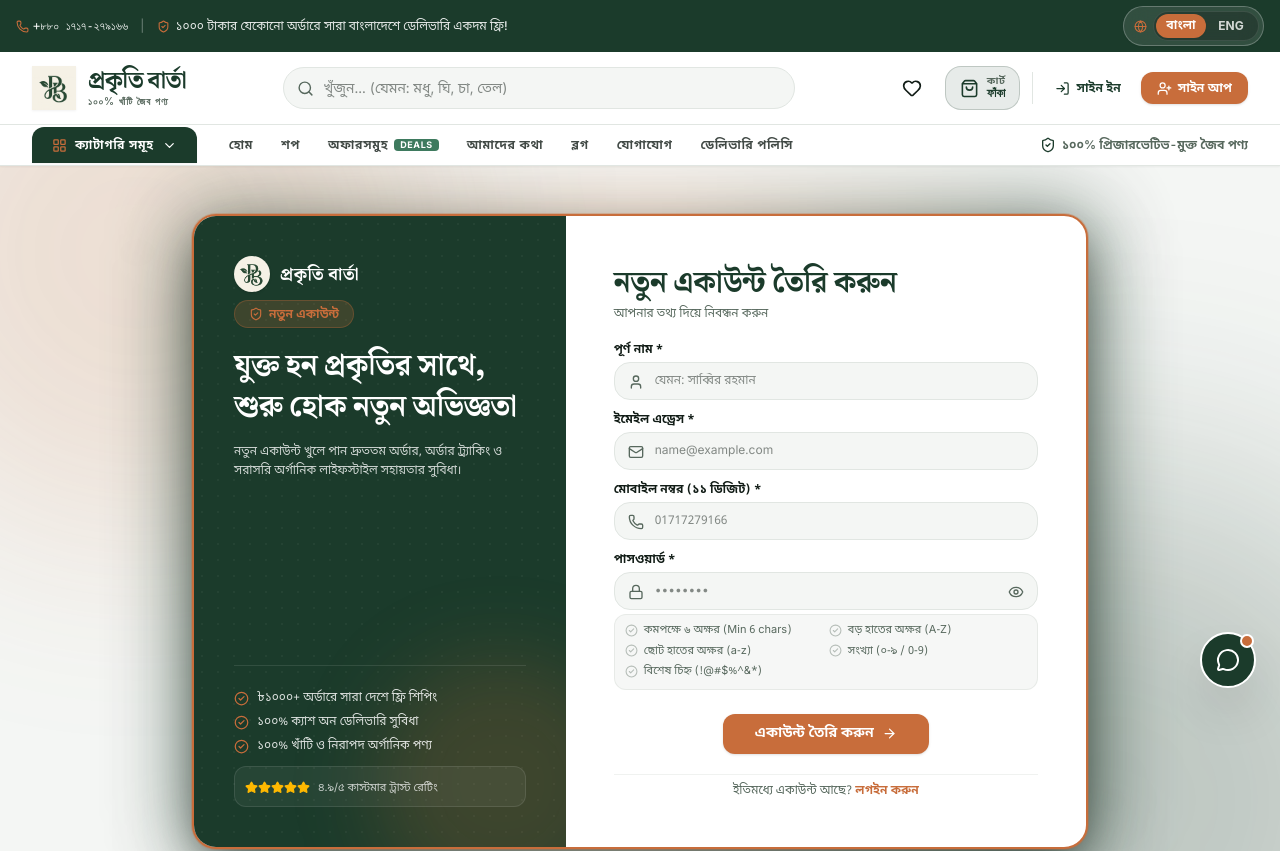
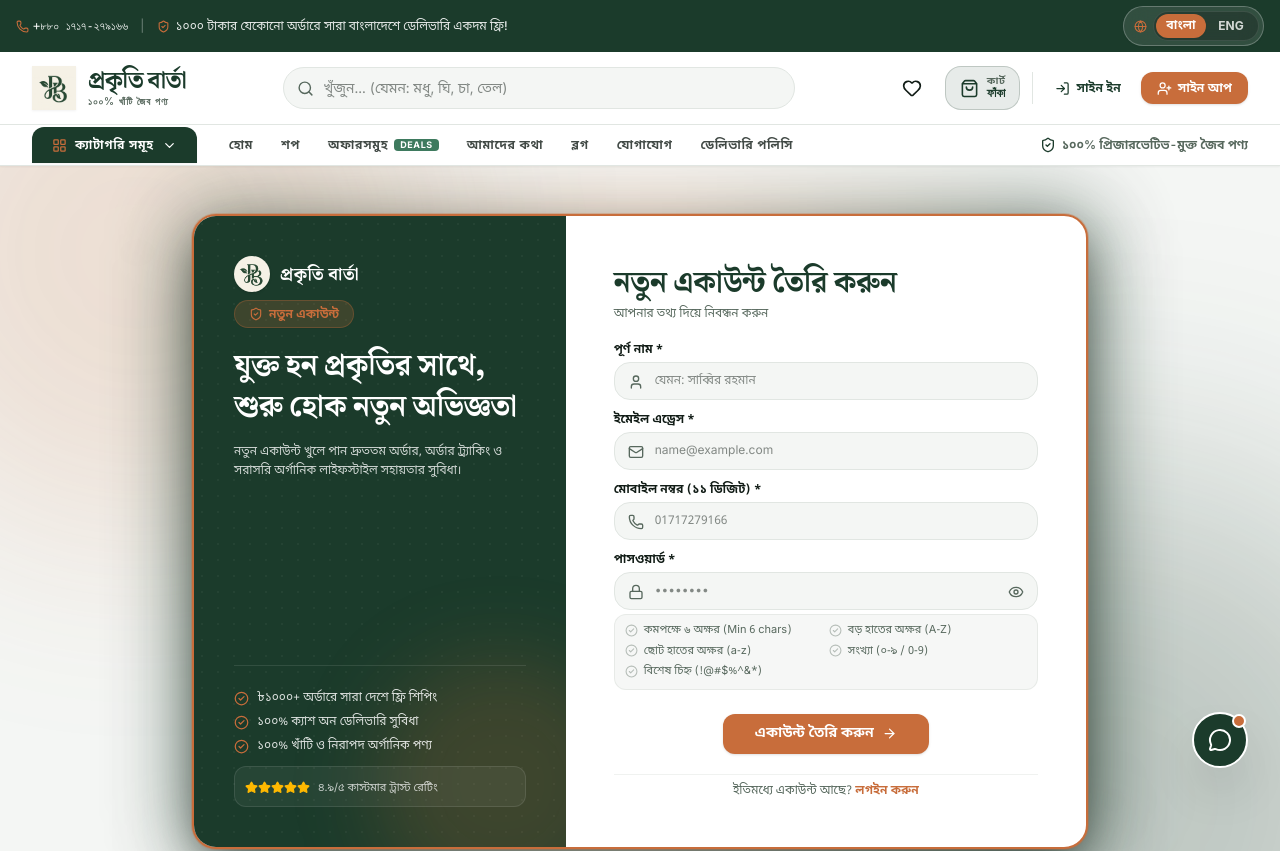
Before and after one commit to tridib371/prokriti-barta, a React (Vite) app: page /register in a window 1280 px wide. Shown: the top 851 px of the page. Built offline with nearby package versions, Linux system fonts and the light colour scheme.

Commit message:
fix(chatbot): resolve web view cropping by anchoring modal to bottom-24 and constraining max height to viewport

```diff
--- a/src/components/chat/ChatbotWidget.jsx
+++ b/src/components/chat/ChatbotWidget.jsx
@@ -154,9 +154,8 @@ export default function ChatbotWidget() {
   if (isCartOpen) return null;
 
   return (
-    <div className="fixed bottom-36 right-5 sm:bottom-28 sm:right-6 z-50 flex flex-col items-end pointer-events-none [&>*]:pointer-events-auto">
-
-      {/* 1. Chat Window Modal */}
+    <>
+      {/* 1. Chat Window Modal (Viewport-safe positioning for web & mobile) */}
       <AnimatePresence>
         {isOpen && (
           <motion.div
@@ -165,7 +164,7 @@ export default function ChatbotWidget() {
             exit={{ opacity: 0, y: 20, scale: 0.95 }}
             transition={{ duration: 0.25 }}
             data-lenis-prevent="true"
-            className="fixed inset-x-3 bottom-24 sm:inset-auto sm:static w-auto sm:w-[390px] sm:max-w-[390px] h-[calc(100dvh-8rem)] sm:h-[500px] max-h-[540px] bg-surface border-2 border-primary/40 rounded-2xl sm:rounded-3xl shadow-2xl flex flex-col overflow-hidden mb-3 sm:mb-4 z-50"
+            className="fixed inset-x-3 bottom-24 sm:inset-auto sm:bottom-24 sm:right-8 w-auto sm:w-[380px] sm:max-w-[380px] h-[calc(100dvh-8rem)] sm:h-[500px] max-h-[calc(100vh-8rem)] bg-surface border-2 border-primary/40 rounded-2xl sm:rounded-3xl shadow-2xl flex flex-col overflow-hidden z-50 pointer-events-auto"
           >
             {/* Header */}
             <div className="bg-primary text-surface p-4 flex items-center justify-between shadow-xs shrink-0">
@@ -350,12 +349,12 @@ export default function ChatbotWidget() {
         )}
       </AnimatePresence>
 
-      {/* 2. Floating Launcher Trigger Button (Fixed mobile right clipping) */}
+      {/* 2. Floating Launcher Trigger Button */}
       <motion.button
         whileHover={{ scale: 1.05 }}
         whileTap={{ scale: 0.95 }}
         onClick={() => setIsOpen((prev) => !prev)}
-        className="w-12 h-12 sm:w-14 sm:h-14 bg-primary text-white rounded-full shadow-2xl flex items-center justify-center hover:bg-primary/95 transition-all border-2 border-surface relative group cursor-pointer shrink-0"
+        className="fixed bottom-36 right-5 sm:bottom-8 sm:right-8 w-12 h-12 sm:w-14 sm:h-14 bg-primary text-white rounded-full shadow-2xl flex items-center justify-center hover:bg-primary/95 transition-all border-2 border-surface z-50 cursor-pointer pointer-events-auto"
         aria-label="Open Live Chat"
       >
         <span className="absolute top-0 right-0 w-3 h-3 sm:w-3.5 sm:h-3.5 bg-accent rounded-full border-2 border-surface"></span>
@@ -365,7 +364,6 @@ export default function ChatbotWidget() {
           <MessageCircle size={22} className="text-white sm:w-6 sm:h-6 group-hover:rotate-12 transition-transform" />
         )}
       </motion.button>
-
-    </div>
+    </>
   );
 }
```
